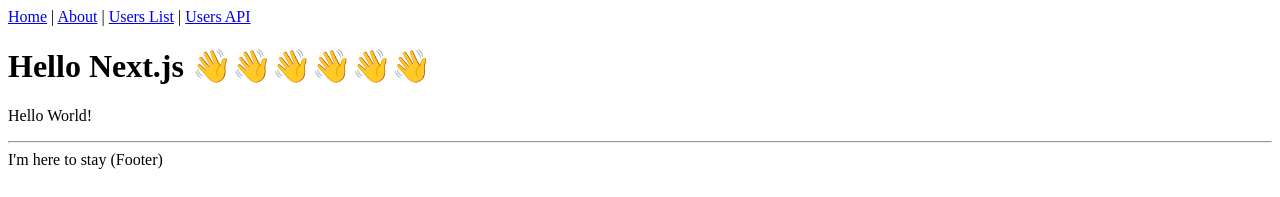
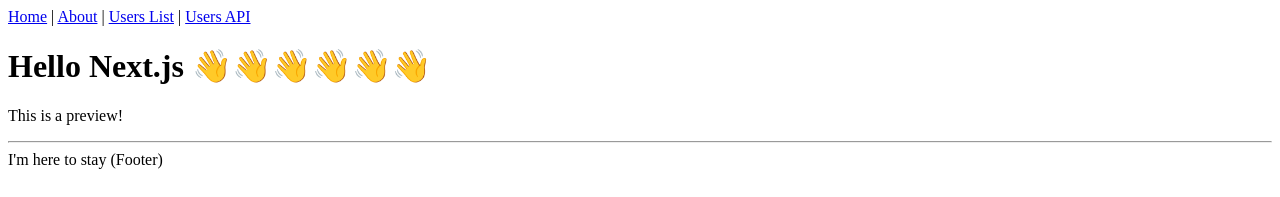
Before and after one commit to brianunlam/feed-content-viewer, a Next.js app: page / in a window 1280 px wide. Shown: the top 197 px of the page. Built offline with nearby package versions, Linux system fonts and the light colour scheme.

Commit message:
Test if preview for pr works

```diff
--- a/src/pages/index.tsx
+++ b/src/pages/index.tsx
@@ -5,7 +5,7 @@
   <Layout title="Home | Next.js + TypeScript Example">
     <h1>Hello Next.js 👋👋👋👋👋👋</h1>
     <p>
-    <div className={css.example}>Hello World!</div>
+    <div className={css.example}>This is a preview!</div>
     </p>
   </Layout>
 );
```
